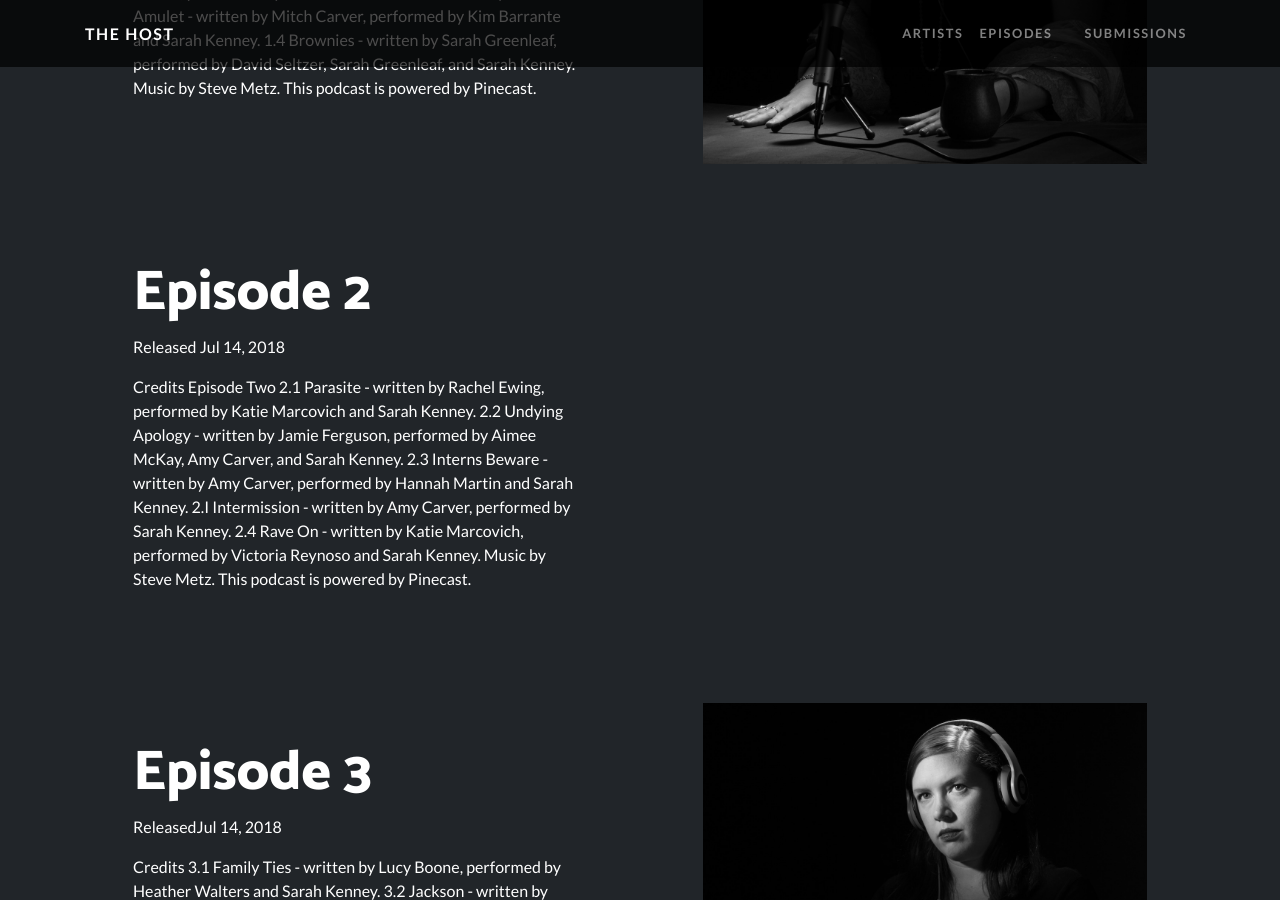
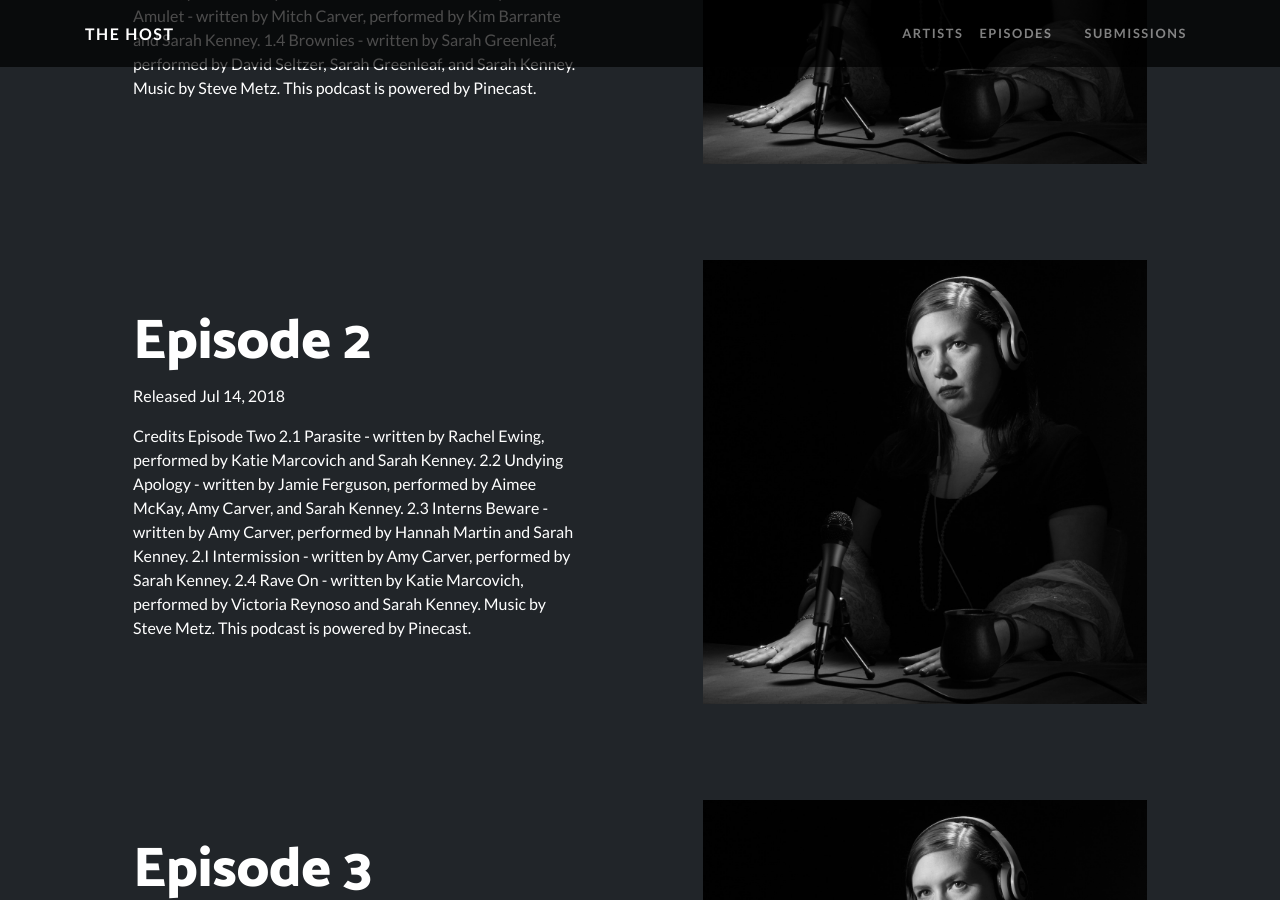
Before and after one commit to thehostpodcast/thehostpodcast.github.io, a Jekyll site: the page built from episodes.markdown, in a window 1280 px wide and 900 px high, scrolled down 818 px. Built offline with Jekyll 4.4.1, drawn with Linux system fonts in a browser that asks for light colours.

Commit message:
Updated Episode 2

```diff
--- a/_episodes/episode-2.markdown
+++ b/_episodes/episode-2.markdown
@@ -1,6 +1,7 @@
 ---
 title: Episode 2
 date: 2018-08-04 01:13:00 Z
+image: "/uploads/the-host-logo__square.jpg"
 ---
 
 Released Jul 14, 2018
```
